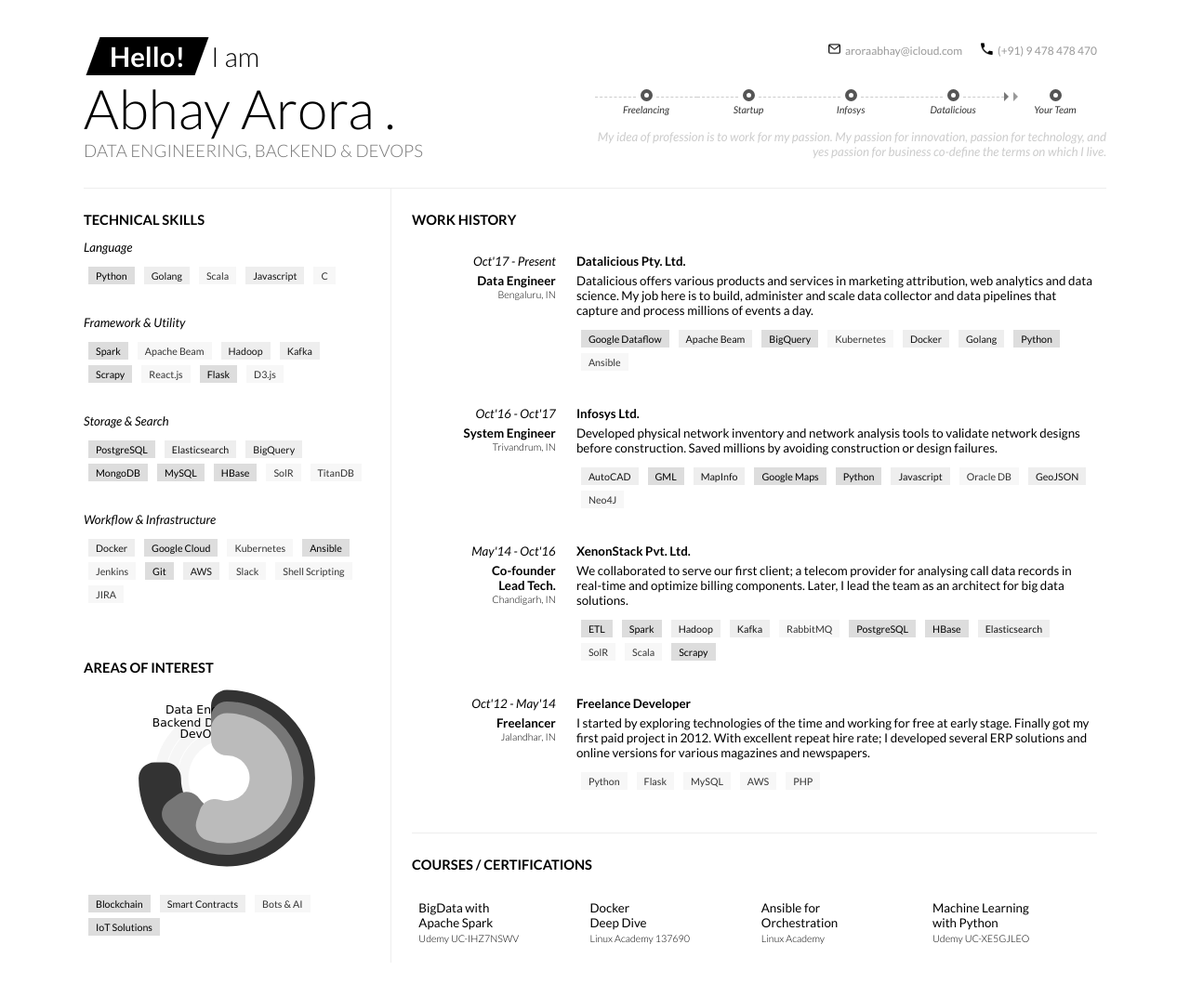
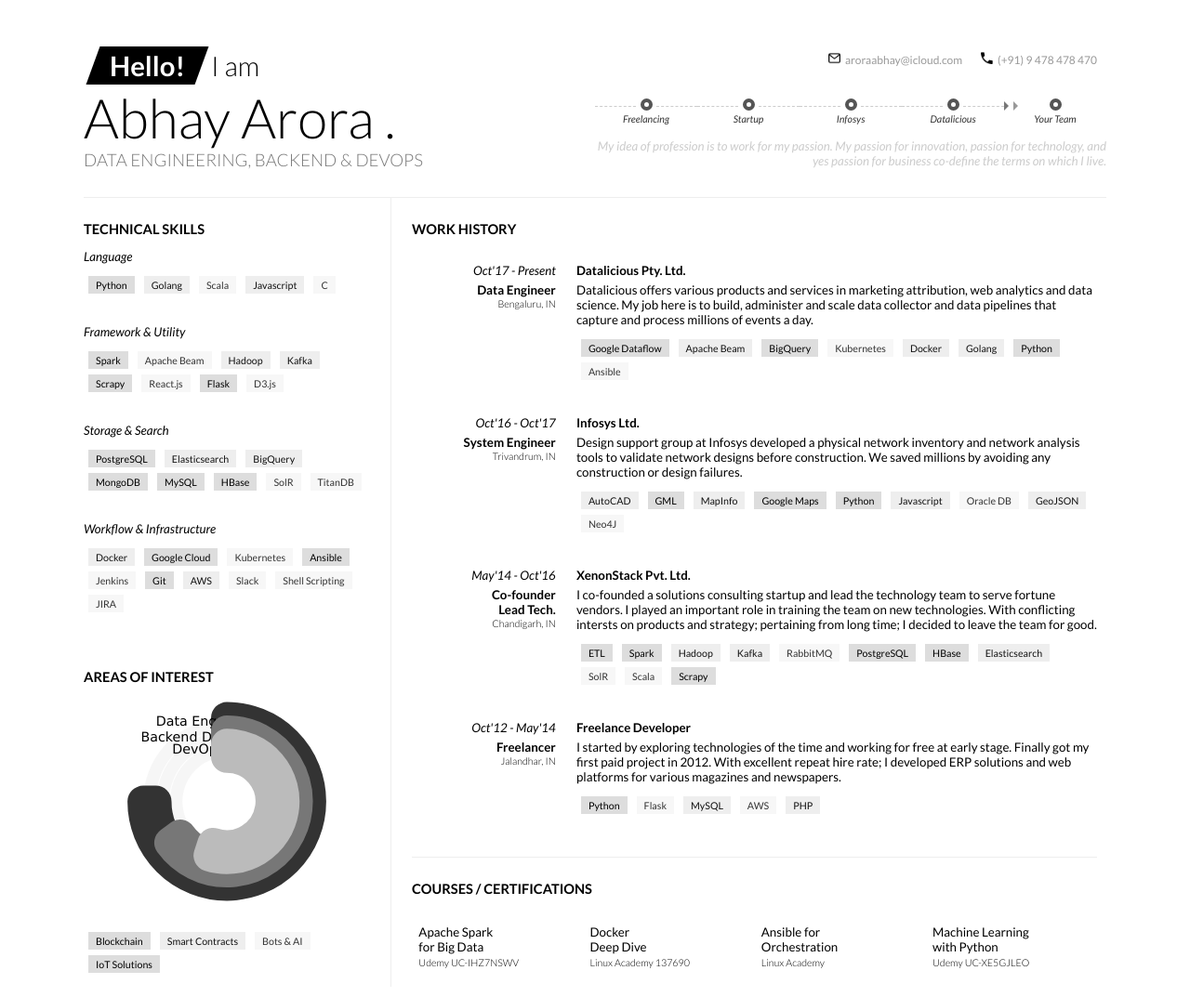
Before and after one commit to ChandSingh/chandsingh.github.io, a website: page src/pug/index.pug in a window 1280 px wide. Shown: the whole page at 93% size. Before the commit the page ends 1036 px from the top, so only its background shows below. Drawn offline with nearby package versions, Linux system fonts and the light colour scheme; files that its build step writes are made by us from their sources; files whose address does not match are found by name.

Commit message:
Proof read Page 1

```diff
--- a/src/js/BzFTMxc.js
+++ b/src/js/BzFTMxc.js
@@ -8,7 +8,7 @@
 
 	    chart: {
 		type: 'solidgauge',
-		height: '220px'
+		height: print ? '210px' : '250px'
 	    },
 
 	    title: {
--- a/src/less/BzFTMxc.less
+++ b/src/less/BzFTMxc.less
@@ -79,13 +79,12 @@
 	width: 50%;
     }
 
-    padding-top: 20px;
+    padding-top: 50px;
     @media print{
 	padding-top: 0px;
     }
 
     border-bottom: 1px #eee solid;
-    padding-top: 40px;
 
     .greeting{
 
--- a/src/pug/index.pug
+++ b/src/pug/index.pug
@@ -132,7 +132,7 @@
                                             .loc Trivandrum, IN
                                         .event
                                             .e Infosys Ltd.
-                                            .ec Developed physical network inventory and network analysis tools to validate network designs before construction. Saved millions by avoiding construction or design failures.
+                                            .ec Design support group at Infosys developed a physical network inventory and network analysis tools to validate network designs before construction. We saved millions by avoiding any construction or design failures.
                                             ul.tags
                                                 li.int AutoCAD
                                                 li.pro GML
@@ -153,7 +153,7 @@
                                             .loc Chandigarh, IN
                                         .event
                                             .e XenonStack Pvt. Ltd.
-                                            .ec We collaborated to serve our first client; a telecom provider for analysing call data records in real-time and optimize billing components. Later, I lead the team as an architect for big data solutions.
+                                            .ec I co-founded a solutions consulting startup and lead the technology team to serve fortune vendors. I played an important role in training the team on new technologies. With conflicting intersts on products and strategy; pertaining from long time; I decided to leave the team for good.
                                             ul.tags
                                                 li.pro ETL
                                                 li.pro Spark
@@ -173,13 +173,13 @@
                                             .loc Jalandhar, IN
                                         .event
                                             .e Freelance Developer
-                                            .ec I started by exploring technologies of the time and working for free at early stage. Finally got my first paid project in 2012. With excellent repeat hire rate; I developed several ERP solutions and online versions for various magazines and newspapers.
+                                            .ec I started by exploring technologies of the time and working for free at early stage. Finally got my first paid project in 2012. With excellent repeat hire rate; I developed ERP solutions and web platforms for various magazines and newspapers.
                                             ul.tags
-                                                li Python
-                                                li Flask
-                                                li MySQL
+                                                li.pro Python
+                                                li.pto Flask
+                                                li.int MySQL
                                                 li AWS
-                                                li PHP
+                                                li.int PHP
 
                         section#courses.section
                             h3.head Courses / Certifications
@@ -187,9 +187,9 @@
                                 ul.certifications
                                     li
                                         b
-                                            | BigData with
+                                            | Apache Spark
                                             br
-                                            | Apache Spark
+                                            | for Big Data
                                         p Udemy UC-IHZ7NSWV
                                     li
                                         b
```
Also changed, not shown: assets/css/BzFTMxc.css, assets/css/BzFTMxc.min.css, assets/js/BzFTMxc.min.js, index.html, 1 other file.
